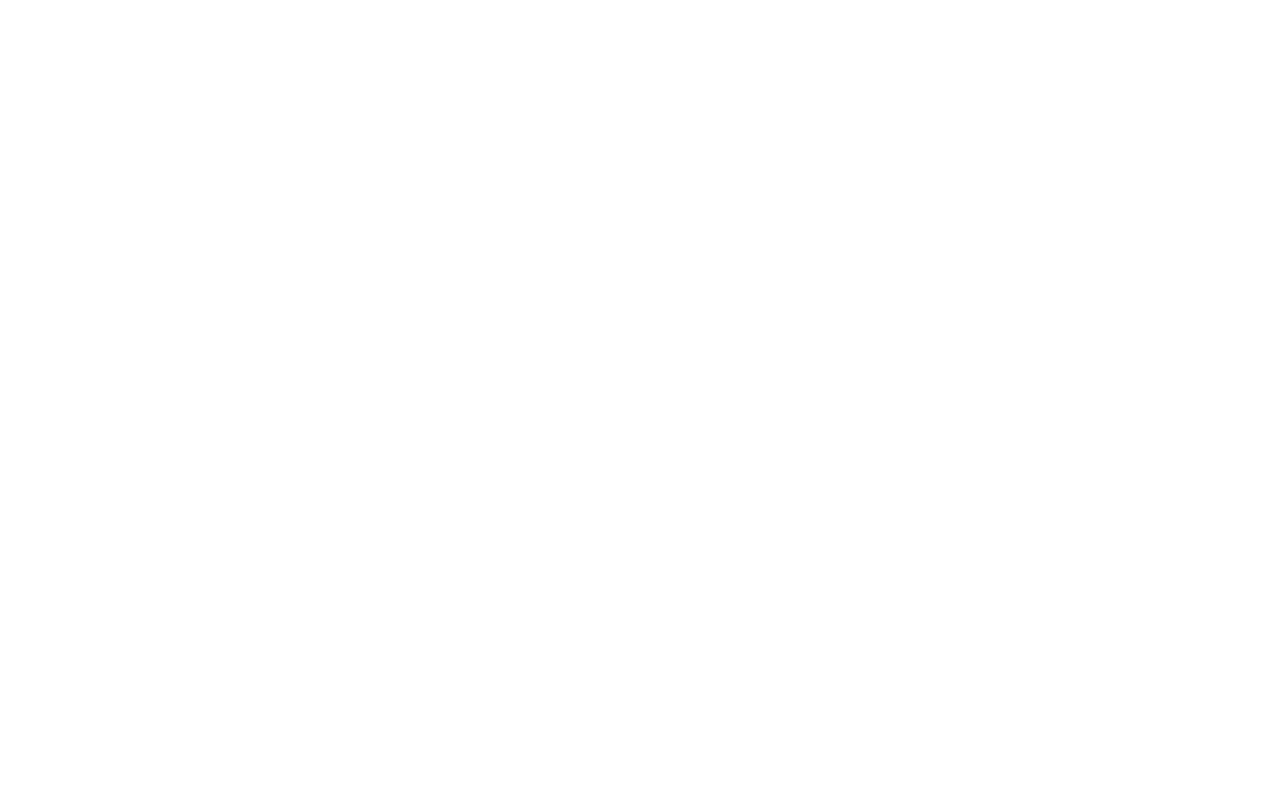
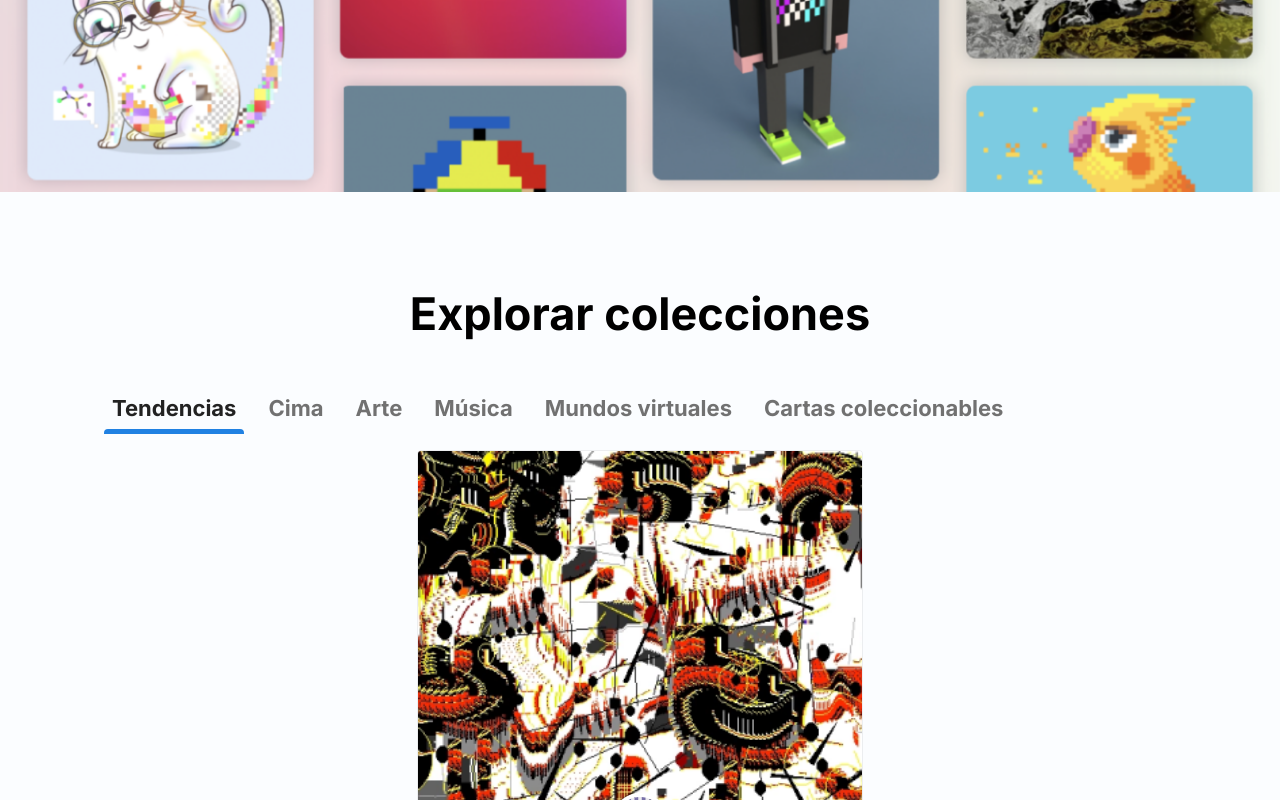
Before and after one commit to paul-maki/nft-landing-page, a React (Create React App) app: page /explore in a window 1280 px wide. Before the commit this address had no page. Shown: the top 800 px of the page. Built offline with nearby package versions, Linux system fonts and the light colour scheme.

Commit message:
Change route

```diff
--- a/src/App.js
+++ b/src/App.js
@@ -9,7 +9,7 @@ function App() {
       <BrowserRouter>
         <Routes>
           <Route path='/' element={<MainPage />} />
-          {/* <Route path='/explore' element={<ExploreCollectionsPage />} /> */}
+          <Route path='/explore' element={<ExploreCollectionsPage />} />
         </Routes>
       </BrowserRouter>
     </div>
```
